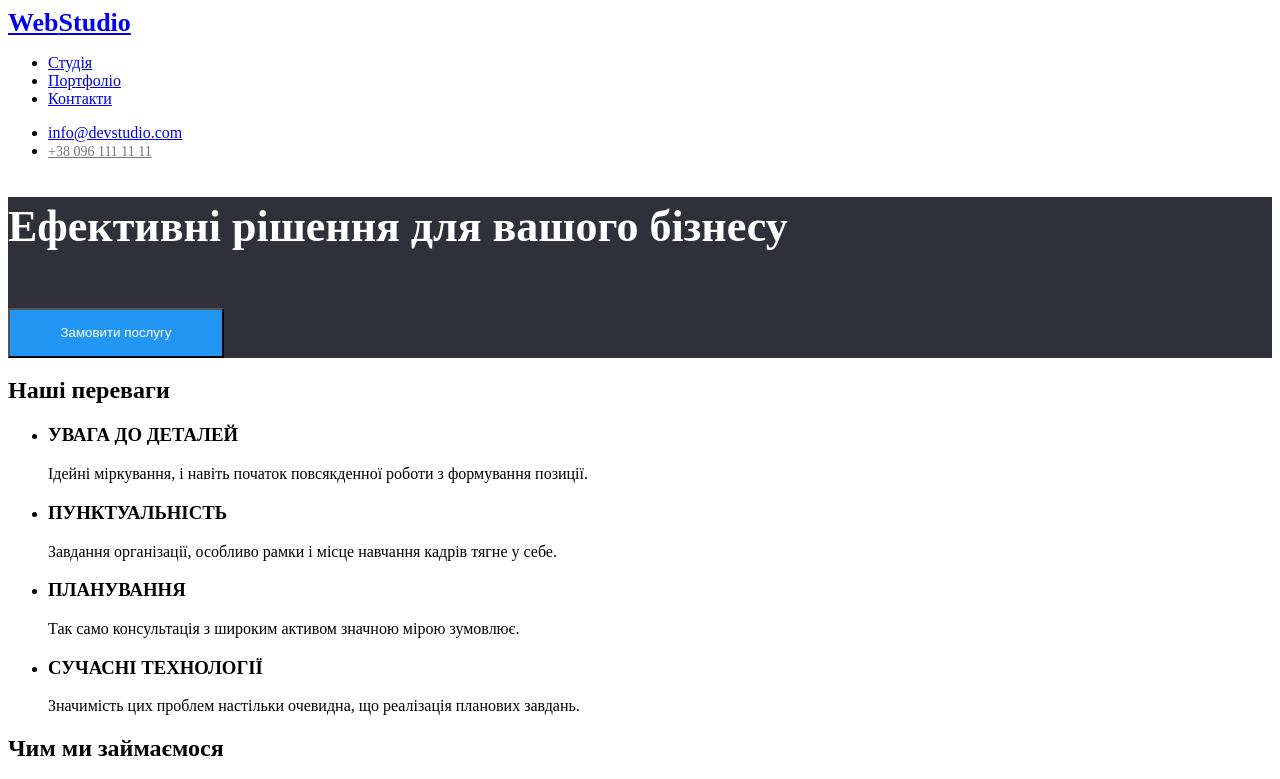
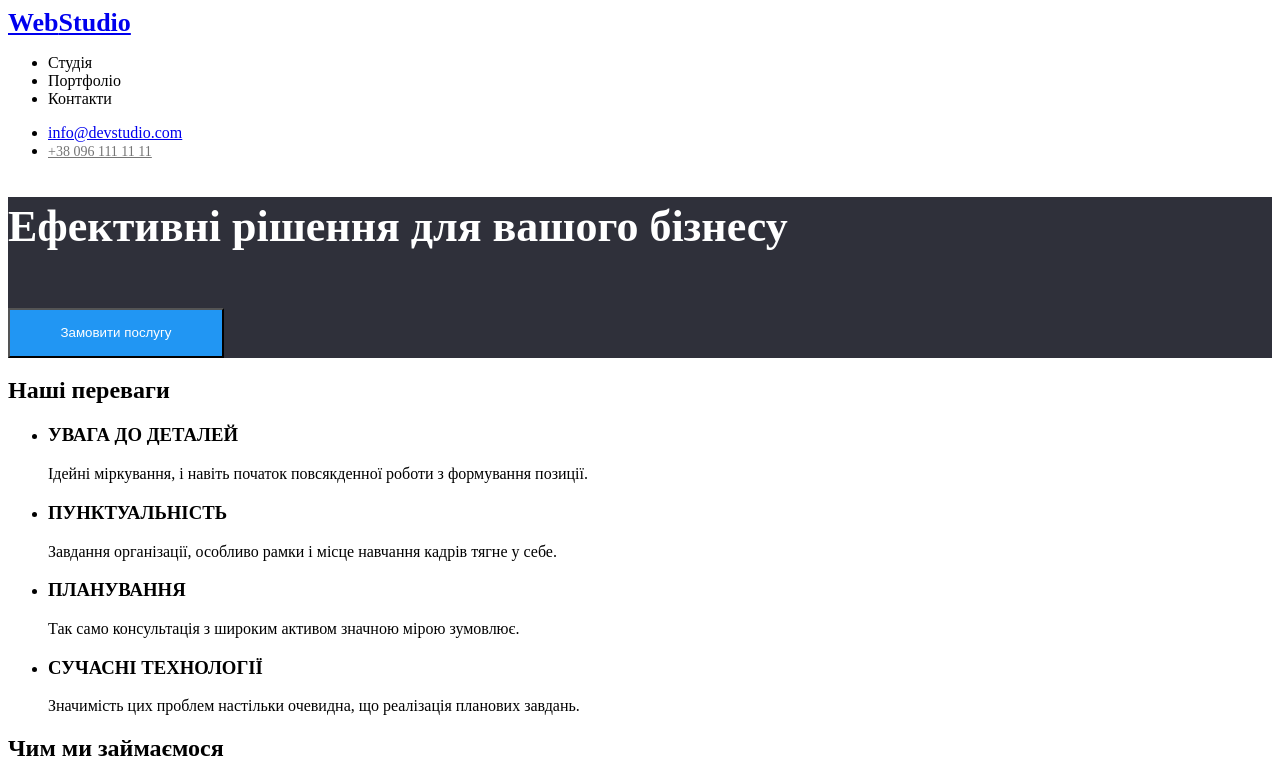
Before and after one commit to IrinkaLygina931/goit-markup-hw-02, a plain HTML site: page index.html in a window 1280 px wide. Shown: the top 779 px of the page. Drawn offline with Linux system fonts and the light colour scheme.

Commit message:
goit-markup-hw-02

```diff
--- a/index.html
+++ b/index.html
@@ -17,9 +17,9 @@
         <nav>
 
             <ul class="site-nav">
-                <li><a class="hover"href="#" >Студія</a></li>
-                <li><a class="hover" href="#">Портфоліо</a></li>
-                <li><a class="hover" href="#">Контакти</a></li>
+                <li><href="#" a class="hover">Студія</href=></li>
+                <li><href="#" a class="hover">Портфоліо</href=></li>
+                <li><href="#" a class="hover">Контакти</href=></li>
             </ul>
         </nav>
         <ul class="adress-link">
```
